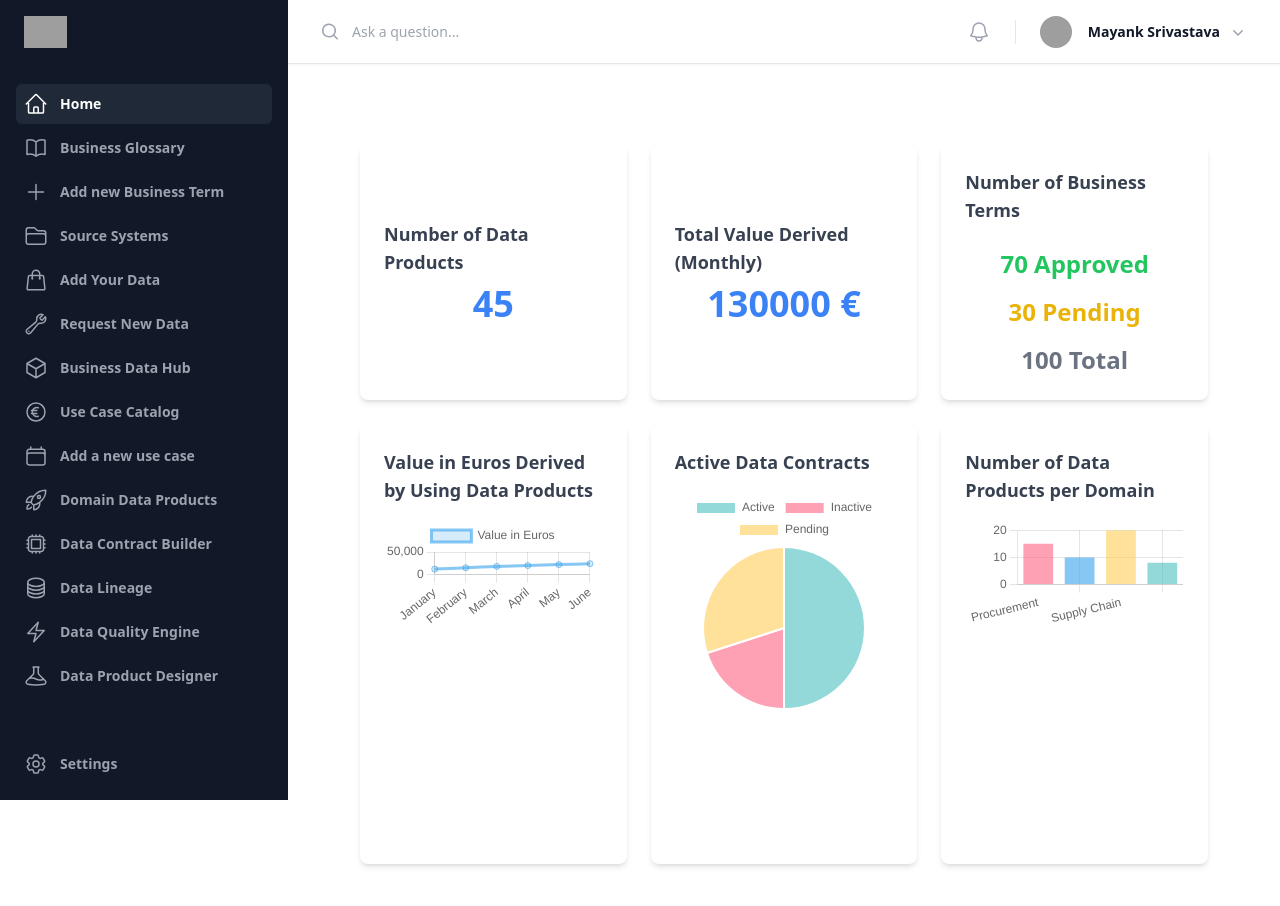
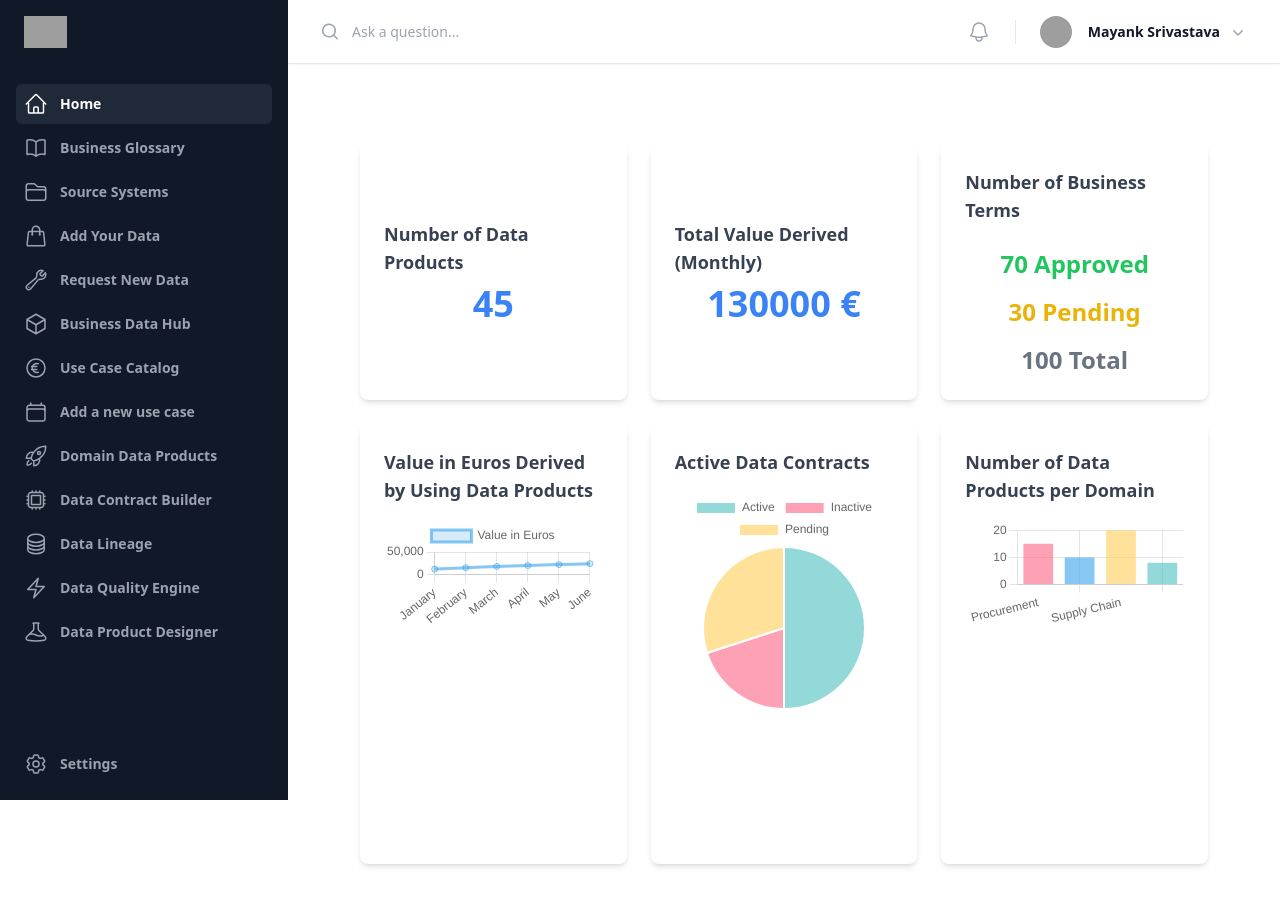
Before and after one commit to sourabhgrover/project-columbus-fe, a React (Vite) app: page /home in a window 1280 px wide. Shown: the top 906 px of the page. Built offline with nearby package versions, Linux system fonts and the light colour scheme; grey boxes are pictures that could not be loaded.

Commit message:
Final Update

```diff
--- a/src/components/sourceSystems.jsx
+++ b/src/components/sourceSystems.jsx
@@ -4,6 +4,13 @@ import { useDispatch, useSelector } from "react-redux";
 import { fetchSchemas } from "../rtk/schemas";
 import { Link } from "react-router-dom";
 import { updateSchema } from "../rtk/schemaDetails";
+import "react-resizable/css/styles.css"; // Import the styles for react-resizable
+
+const truncateText = (text, maxLength) => {
+  if (!text) return '';
+  if (text.length <= maxLength) return text;
+  return text.slice(0, maxLength) + '...';
+};
 
 const SourceSystems = () => {
   const dispatch = useDispatch();
@@ -13,7 +20,7 @@ const SourceSystems = () => {
   // Fetch Schemas
   useEffect(() => {
     dispatch(fetchSchemas());
-  }, []);
+  }, [dispatch]);
 
   useEffect(() => {
     if (success) {
@@ -180,7 +187,7 @@ const SourceSystems = () => {
                       <strong>Number of Objects:</strong> {source.objects}
                     </p>
                     <p className="text-sm text-gray-700 mb-4">
-                      {source?.customSchema?.comment || source?.comment}
+                      {truncateText(source?.customSchema?.comment || source?.comment, 200)}
                     </p>
                   </div>
                   <button
@@ -191,9 +198,6 @@ const SourceSystems = () => {
                     <PencilIcon className="h-5 w-5" />
                   </button>
                 </div>
-                {/* <button className="mt-auto bg-blue-600 text-white px-5 py-3 rounded-md hover:bg-blue-700 focus:outline-none focus:ring-2 focus:ring-offset-2 focus:ring-blue-500">
-                                    View More
-                                </button> */}
 
                 <Link
                   to={`/source-system/${source._id}`}
--- a/src/layouts/dashboard/index.jsx
+++ b/src/layouts/dashboard/index.jsx
@@ -44,12 +44,12 @@ const navigation = [
     icon: BookOpenIcon,
     current: false,
   },
-  {
-    name: "Add new Business Term",
-    href: "/add-business-term",
-    icon: PlusIcon,
-    current: false,
-  },
+  // {
+  //   name: "Add new Business Term",
+  //   href: "/add-business-term",
+  //   icon: PlusIcon,
+  //   current: false,
+  // },
   {
     name: "Source Systems",
     href: "/source-system",
```
